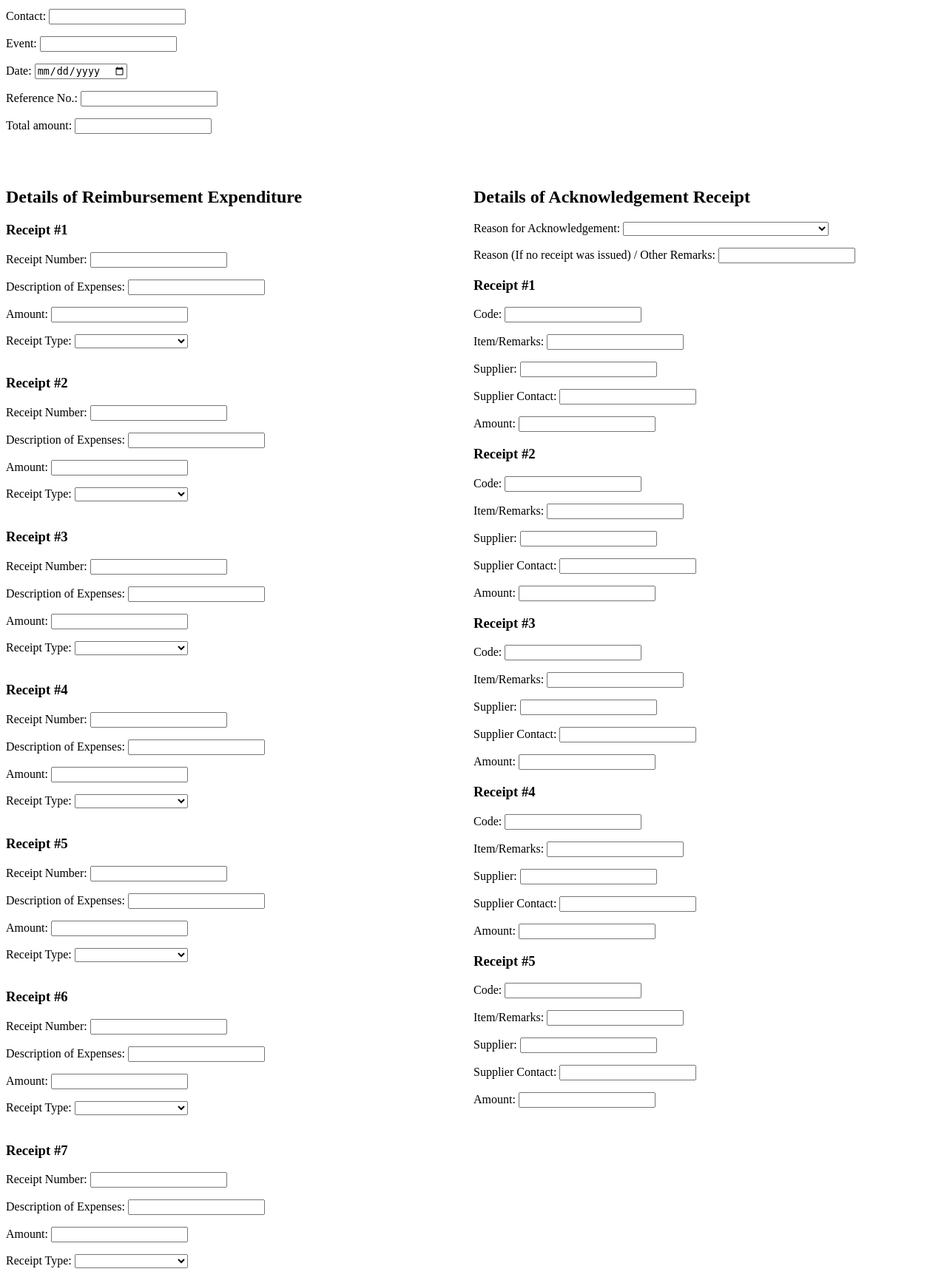
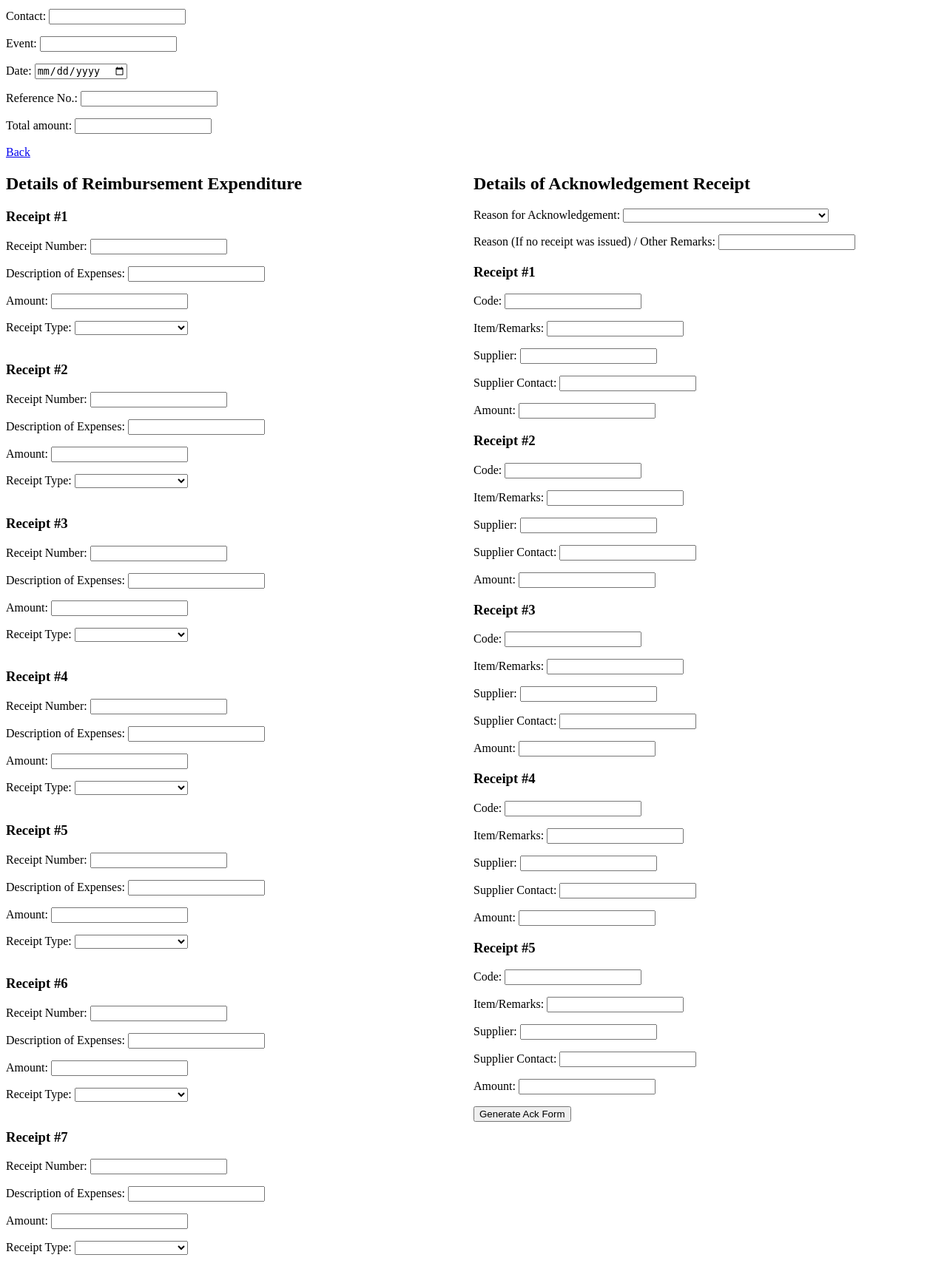
Before and after one commit to eusoff-hackers/eusoff_finance, a Flask app: page /input in a window 1280 px wide. Shown: the part 154-1889 px from the top of the page at 74% size. Run offline with Flask 2, Linux system fonts and the light colour scheme.

Commit message:
added buttons to redirect to respective forms

```diff
--- a/app.py
+++ b/app.py
@@ -51,7 +51,6 @@ def formA():
     else:
         remarks = dict["remarks"]
 
-    # totalA = float(dict["amount1"]) + float(dict["amount2"]) + float(dict["amount3"]) + float(dict["amount4"]) + float(dict["amount5"])
     return render_template('formA.html', date= date, input_dict= dict, reasonack= reasonack, remarks= remarks)
 
 # incomplete!
@@ -73,14 +72,14 @@ def formB():
     matric = dict["matric"]
     contact = dict["contact"]
     event = dict["event"]
-    ref = dict["ref"]
+    refnum = dict["refnum"]
     old_date = dict["date"]
     datetimeobject = datetime.datetime.strptime(old_date, '%Y-%m-%d')
     date = datetimeobject.strftime('%d/%m/%Y')
 
     print(dict)
     if request.method == 'POST':
-        return render_template('formB.html', name = name, matric = matric, contact = contact, event = event, ref = ref, date = date)
+        return render_template('formB.html', name = name, matric = matric, contact = contact, event = event, refnum = refnum, date = date)
 
 # incomplete!
 @app.route('/formC')
--- a/templates/form_input.html
+++ b/templates/form_input.html
@@ -28,7 +28,7 @@
 
 <html>
    <body>
-      <form action = "http://localhost:5000/formA " method = "post">
+      <form action = "http://localhost:5000/formA " action = "" method = "post">
         <div class="row">
             <h2>Overall Details</h2>
             <!-- can be linked from basic info -->
@@ -41,7 +41,7 @@
             <!-- can be linked from basic info -->
             <p>Reference No.: <input type = "text" name = "refnum" /></p>
             <p>Total amount: <input type = "number" name = "totalamt" step=".01"/></p>
-                <br>
+            <a href="/"> Back </a>
                 <br>
         </div>
 
@@ -176,6 +176,9 @@
                 <option value="prize">Prize</option>
                 <option value="svp">Small Value Purchase</option>
                 </select>
+
+                <p><input type = "submit" formaction="/formB" value = "Generate Form" /></p>
+                <a href="/"> Back </a>
             </div>
             <div class="column">
                 <h2>Details of Acknowledgement Receipt</h2>
@@ -221,11 +224,13 @@
                     <p>Supplier: <input type = "text" name = "supname5" /></p>
                     <p>Supplier Contact: <input type = "text" name = "supcontact5" /></p>
                     <p>Amount: <input type = "number" name = "amount5" step=".01"/></p>
+
+                <p><input type = "submit" formaction="/formA" value = "Generate Ack Form" /></p>
             </div>
         </div>
 
         <div class="row">
-            <p><input type = "submit" value = "Generate Form" /></p>
+            <!-- <p><input type = "submit" value = "Generate Form" /></p> -->
             <a href="/"> Back </a>
         </div>
       </form>
```
